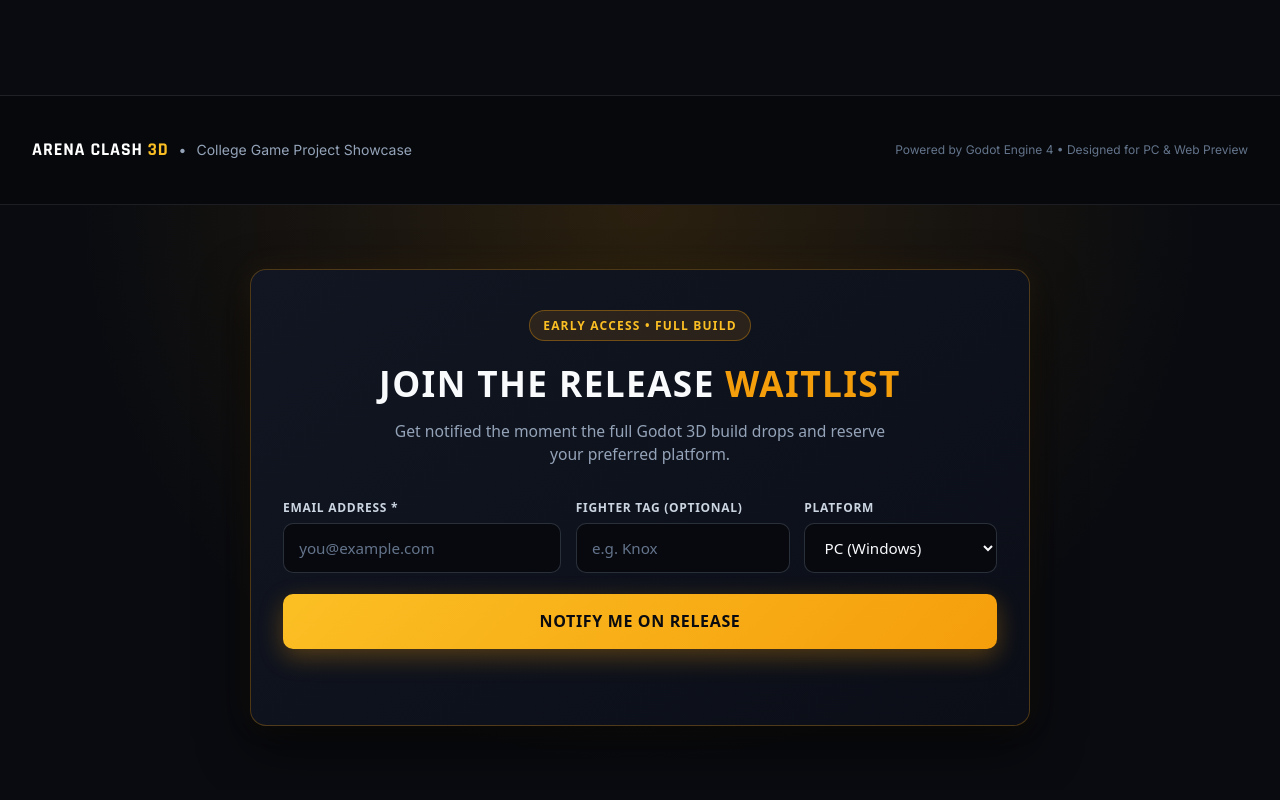
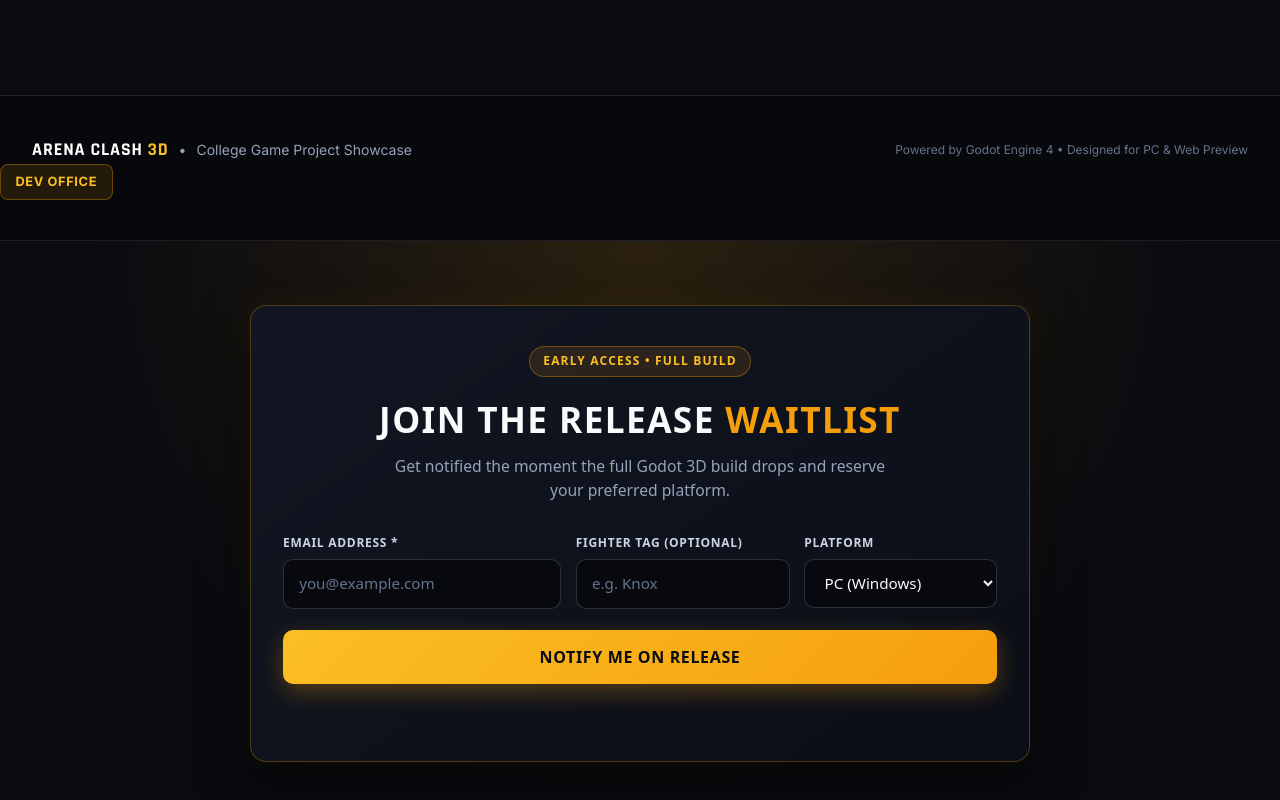
Before and after one commit to Ytka-code/Web-Site-For-Project, a plain HTML site: page index.html in a window 1280 px wide. Shown: the part 4206-5006 px from the top of the page. Drawn offline with nearby package versions, Linux system fonts and the light colour scheme; animation ran at ten frames a second.

Commit message:
Update index.html

```diff
--- a/index.html
+++ b/index.html
@@ -565,6 +565,25 @@
                 Powered by Godot Engine 4 • Designed for PC & Web Preview
             </div>
         </div>
+<a
+  href="./dev.html"
+  style="
+    display: inline-block;
+    padding: 0.45rem 0.9rem;
+    font-size: 0.8rem;
+    font-weight: 700;
+    letter-spacing: 0.05em;
+    text-transform: uppercase;
+    color: #fbbf24;
+    background: rgba(245, 158, 11, 0.12);
+    border: 1px solid rgba(245, 158, 11, 0.35);
+    border-radius: 8px;
+    text-decoration: none;
+  "
+>
+  Dev Office
+</a>
+
     </footer>
 
 
```
